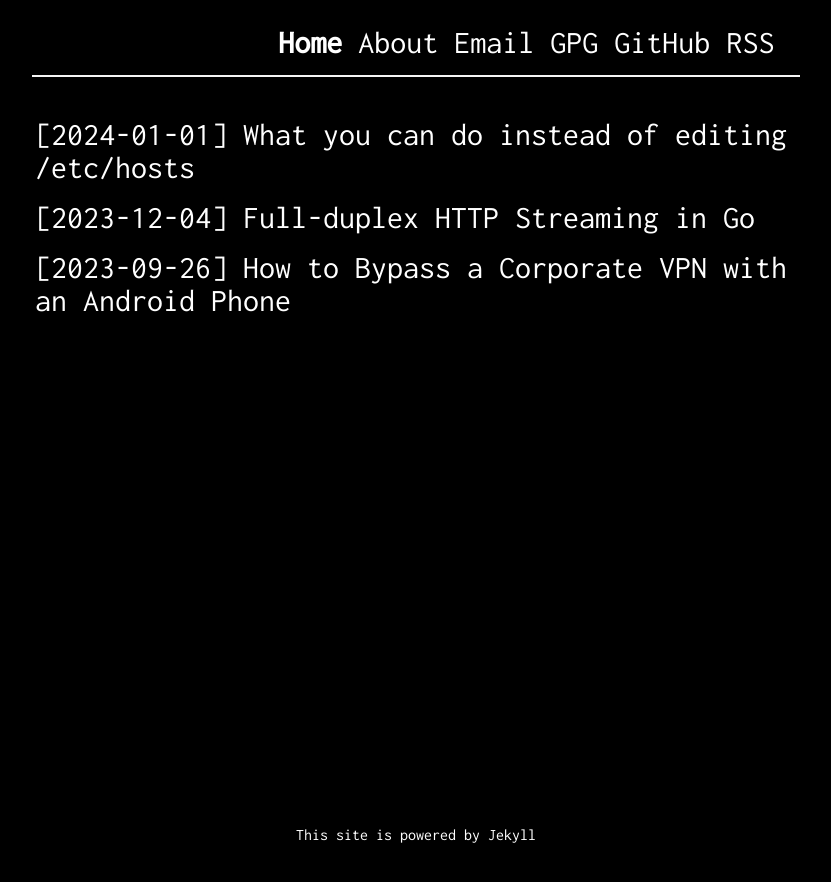
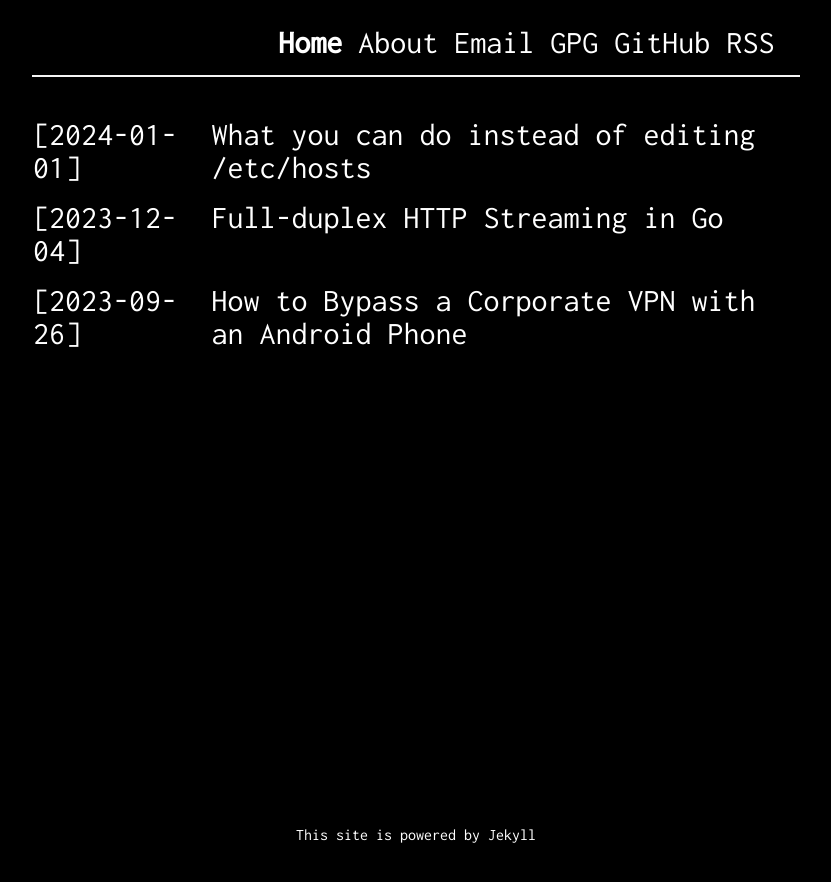
Before and after one commit to giulianopz/giulianopz.github.io, a Jekyll site: the page built from index.html, in a window 1280 px wide. Shown: the top 882 px of the page, without its empty margins (224-1055 px from the left). Built offline with Jekyll 4.4.1, drawn with Linux system fonts in a browser that asks for light colours; nearby versions of some CDN libraries.

Commit message:
Improve article table rendering on mobile devices

```diff
--- a/_sass/main.scss
+++ b/_sass/main.scss
@@ -32,6 +32,10 @@ ul {
 table {
     border-collapse: separate;
     border-spacing: 0 15px;
+}
+
+td {
+    vertical-align: top;
 }
 
 div.highlighter-rouge {
--- a/index.html
+++ b/index.html
@@ -10,9 +10,9 @@ permalink: /
   <tbody>
     {% for post in site.posts %}
     <tr>
-      <td>{%- assign date_format = "%Y-%m-%d" -%}</td>
-      <td>[{{ post.date | date: date_format }}] <a href="{{ post.url }}"> {{
-          post.title }}</a></td>
+      <td> {%- assign date_format = "%Y-%m-%d" -%} [{{ post.date | date: date_format }}]</td>
+      <td>&nbsp;</td>
+      <td> <a href="{{ post.url }}"> {{ post.title }} </a> </td>
     </tr>
     {% endfor %}
   </tbody>
```
